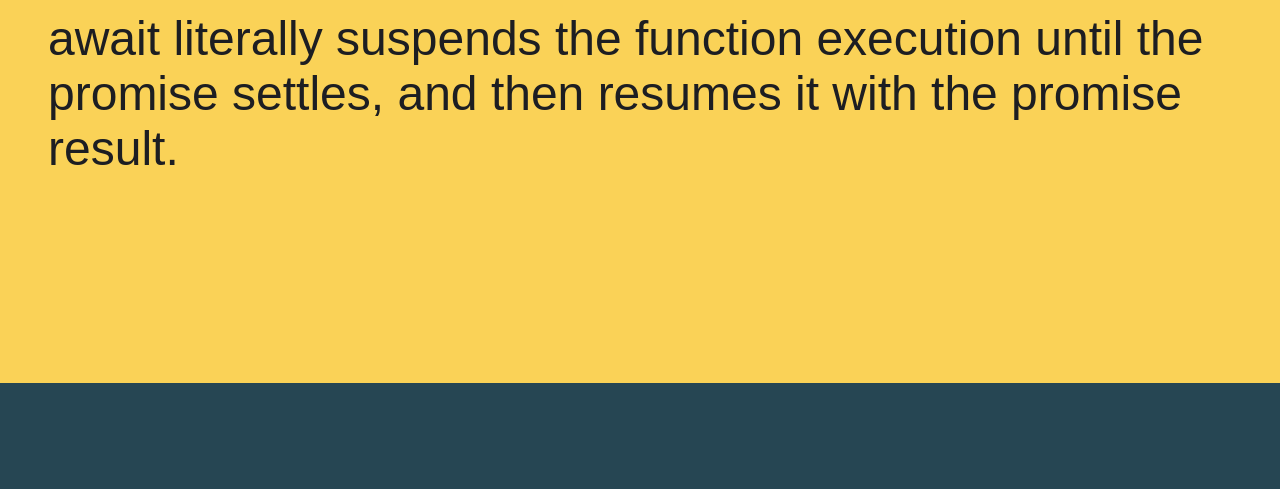
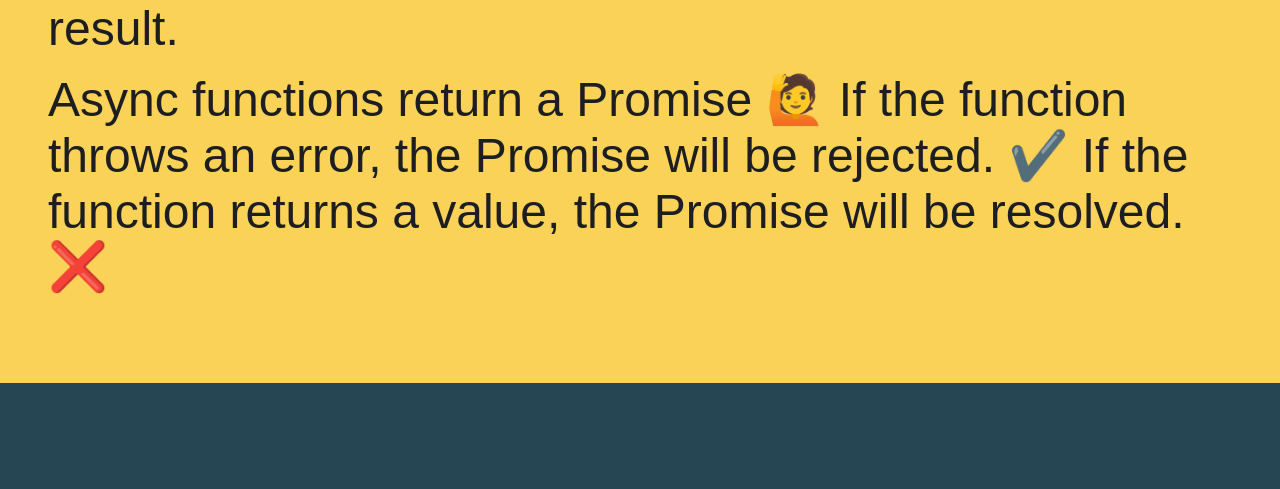
Before and after one commit to Harshi7016/Aync-Await-Devkode-Talk, a plain HTML site: page index.html in a window 1280 px wide. Shown: the part 2817-3306 px from the top of the page. Drawn offline with Linux system fonts and the light colour scheme.

Commit message:
reject resolve for async await

```diff
--- a/index.html
+++ b/index.html
@@ -81,6 +81,11 @@
             <p>
                 await literally suspends the function execution until the promise settles, and then resumes it with the promise result.
             </p>
+            <p>
+                Async functions return a Promise 🙋
+                    If the function throws an error, the Promise will be rejected. ✔️
+                    If the function returns a value, the Promise will be resolved. ❌
+            </p>
         </div>
     </div>
 
```
